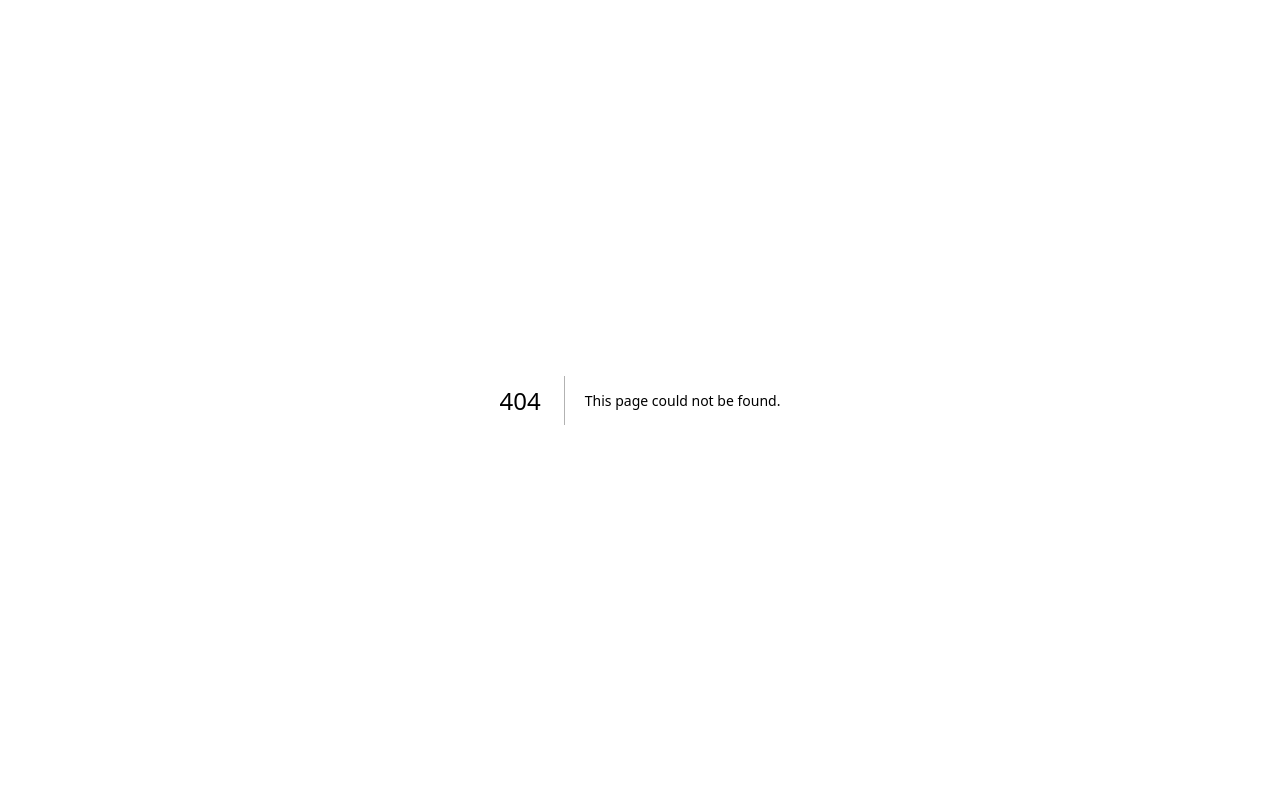
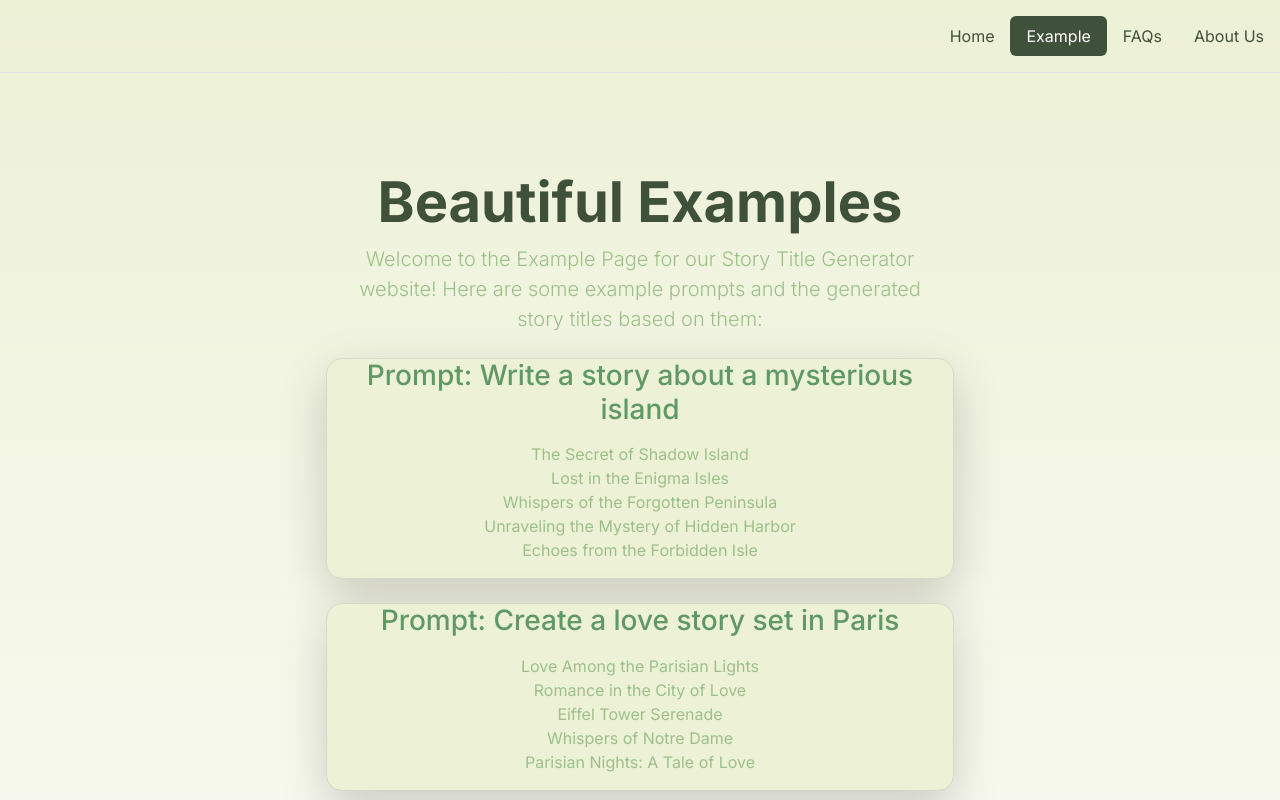
Before and after one commit to sunqihua/story-generator, a Next.js app: page /example in a window 1280 px wide. Before the commit this address had no page. Shown: the top 800 px of the page. Built offline with nearby package versions, Linux system fonts and the light colour scheme.

Commit message:
add example page

```diff
--- a/app/CenteredHero.jsx
+++ b/app/CenteredHero.jsx
@@ -47,14 +47,9 @@ function CenteredHero() {
             </a>
           </li>
           <li className="nav-item">
-            <a href="#" className="nav-link">
-              Features
-            </a>
-          </li>
-          <li className="nav-item">
-            <a href="#" className="nav-link">
+          <Link href="/example" className="nav-link">
               Example
-            </a>
+            </Link>
           </li>
           <li className="nav-item">
             <Link href="/faq" className="nav-link">
--- a/app/about/page.js
+++ b/app/about/page.js
@@ -24,14 +24,9 @@ function About() {
             </Link>
           </li>
           <li className="nav-item">
-            <a href="#" className="nav-link">
-              Features
-            </a>
-          </li>
-          <li className="nav-item">
-            <a href="#" className="nav-link">
+            <Link href="/example" className="nav-link">
               Example
-            </a>
+            </Link>
           </li>
           <li className="nav-item">
             <Link href="/faq" className="nav-link">
--- /dev/null
+++ b/app/example/page.js
@@ -0,0 +1,111 @@
+import React from 'react';
+import 'bootstrap/dist/css/bootstrap.css';
+import Image from 'next/image';
+import "/styles.css"
+import Link from 'next/link';
+
+function ExamplePage() {
+  const examplePrompts = [
+    {
+      prompt: "Write a story about a mysterious island",
+      titles: [
+        "The Secret of Shadow Island",
+        "Lost in the Enigma Isles",
+        "Whispers of the Forgotten Peninsula",
+        "Unraveling the Mystery of Hidden Harbor",
+        "Echoes from the Forbidden Isle"
+      ]
+    },
+    {
+      prompt: "Create a love story set in Paris",
+      titles: [
+        "Love Among the Parisian Lights",
+        "Romance in the City of Love",
+        "Eiffel Tower Serenade",
+        "Whispers of Notre Dame",
+        "Parisian Nights: A Tale of Love"
+      ]
+    },
+    {
+      prompt: "Craft a fantasy adventure involving dragons",
+      titles: [
+        "Dragon's Breath: The Quest for the Firestone",
+        "Flight of the Dragonriders",
+        "The Lost Kingdom of Draconia",
+        "Realm of the Dragonheart",
+        "Scales of Destiny: A Dragon's Tale"
+      ]
+    }
+  ];
+
+  return (
+    <>
+      <header className="d-flex flex-wrap justify-content-center py-3 mb-4 border-bottom">
+        <Link href="/" className="d-flex align-items-center mb-3 mb-md-0 me-md-auto link-body-emphasis text-decoration-none">
+          <svg className="bi me-2" width={40} height={32}>
+            <use xlinkHref="#bootstrap" />
+          </svg>
+          <span className="fs-4"></span>
+        </Link>
+        <ul className="nav nav-pills">
+          <li className="nav-item">
+            <Link href="/" className="nav-link" aria-current="page">
+              Home
+            </Link>
+          </li>
+          <li className="nav-item">
+            <Link href="/example" className="nav-link active" aria-current="page">
+              Example
+            </Link>
+          </li>
+          <li className="nav-item">
+            <Link href="/faq" className="nav-link">
+              FAQs
+            </Link>
+          </li>
+          <li className="nav-item">
+            <Link href="/about" className="nav-link">
+              About Us
+            </Link>
+          </li>
+        </ul>
+      </header>
+      <div className="px-4 pt-5 my-5 text-center border-bottom">
+        <h1 className="display-4 fw-bold">Beautiful Examples</h1>
+        <div className="col-lg-6 mx-auto">
+          <div className="lead mb-4 container">
+            <p>Welcome to the Example Page for our Story Title Generator website! Here are some example prompts and the generated story titles based on them:</p>
+          </div>
+        </div>
+        <div className="mb-4 row justify-content-center">
+          {examplePrompts.map((example, index) => (
+            <div key={index} className="col-6 d-flex flex-column h-100 mb-4 card card-cover container rounded-4 shadow-lg px-8 mx-4">
+              <div>
+              <h3 className="mb-3">Prompt: {example.prompt}</h3>
+              <ul className="list-unstyled">
+                {example.titles.map((title, index) => (
+                  <li key={index}>{title}</li>
+                ))}
+              </ul>
+              </div>
+            </div>
+          ))}
+        </div>
+        <div className="overflow-hidden" style={{ maxHeight: "30vh" }}>
+          <div className="container px-5 d-grid gap-2 d-sm-flex justify-content-sm-center mb-5">
+            <Image
+              src="/0115_hint.png"
+              className="img-fluid border rounded-3 shadow-lg mb-4"
+              alt="Example Image"
+              width={800}
+              height={800}
+              loading="lazy"
+            />
+          </div>
+        </div>
+      </div>
+    </>
+  );
+}
+
+export default ExamplePage;
--- a/app/faq/page.js
+++ b/app/faq/page.js
@@ -24,14 +24,9 @@ function FAQ() {
             </Link>
           </li>
           <li className="nav-item">
-            <a href="#" className="nav-link">
-              Features
-            </a>
-          </li>
-          <li className="nav-item">
-            <a href="#" className="nav-link">
+          <Link href="/example" className="nav-link">
               Example
-            </a>
+            </Link>
           </li>
           <li className="nav-item">
             <a href="#" className="nav-link active">
--- a/app/layout.tsx
+++ b/app/layout.tsx
@@ -5,8 +5,8 @@ import "./globals.css";
 const inter = Inter({ subsets: ["latin"] });
 
 export const metadata: Metadata = {
-  title: "Create Next App",
-  description: "Generated by create next app",
+  title: "Title Generator",
+  description: "a creative tool that ignites the spark of imagination! Explore our platform to discover endless possibilities in crafting captivating story titles. Whether you're an aspiring writer seeking inspiration or a seasoned storyteller looking for fresh ideas, our intuitive generator is here to fuel your creativity. Generate unique titles for various genres, from romance to mystery, with just a click of a button. Dive into a world of limitless storytelling potential and let your imagination soar with our Story Title Generator.",
 };
 
 export default function RootLayout({
--- a/styles.css
+++ b/styles.css
@@ -39,3 +39,11 @@ h1 {
 .faq-item .question {
     color: #609966
 }
+.card {
+    background-color: #EDF1D6;
+    color: #9DC08B;
+    --bs-card-border-color:#D6DAC8;
+}
+.card h3{
+    color:#609966;
+}
```
Also changed, not shown: public/book.svg.
